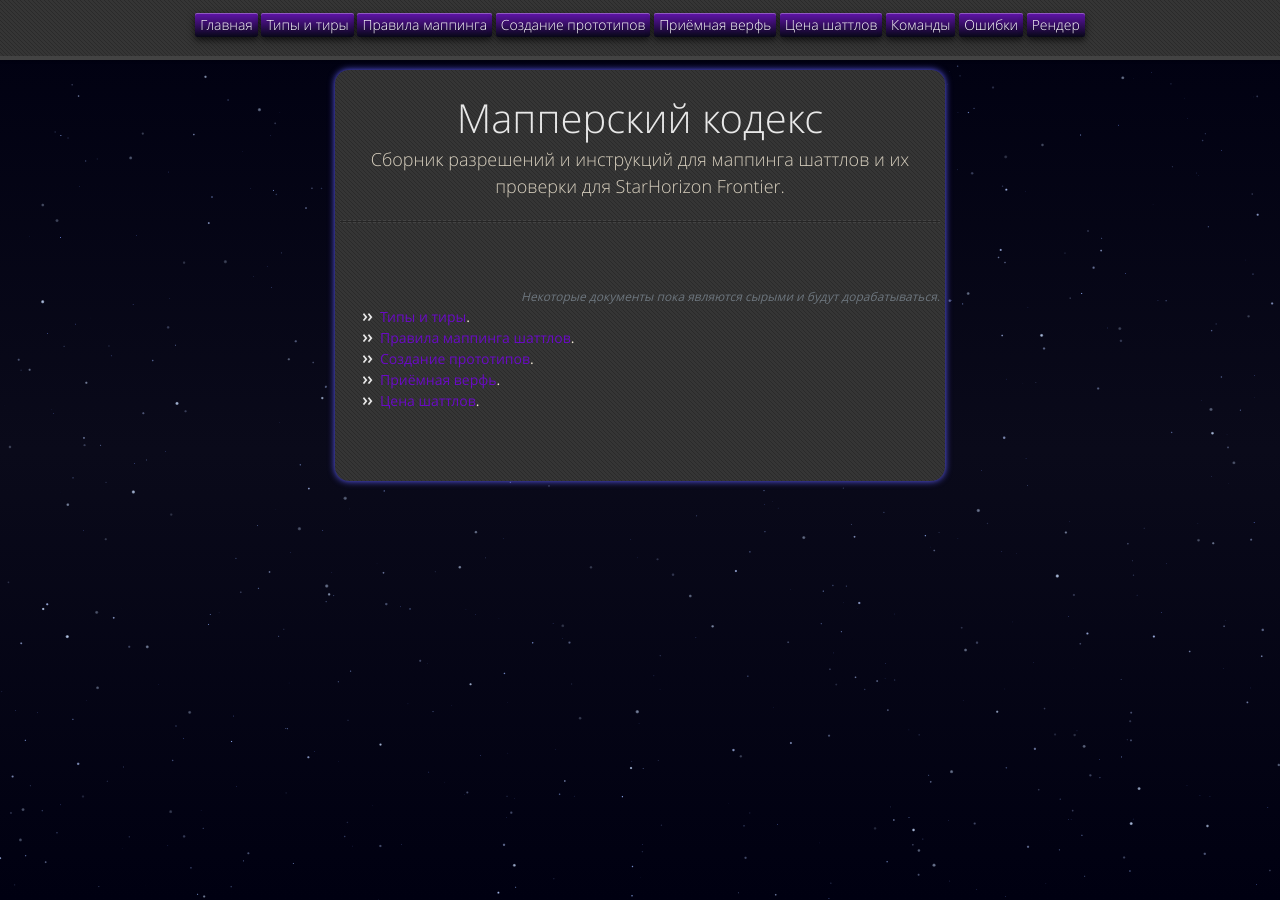
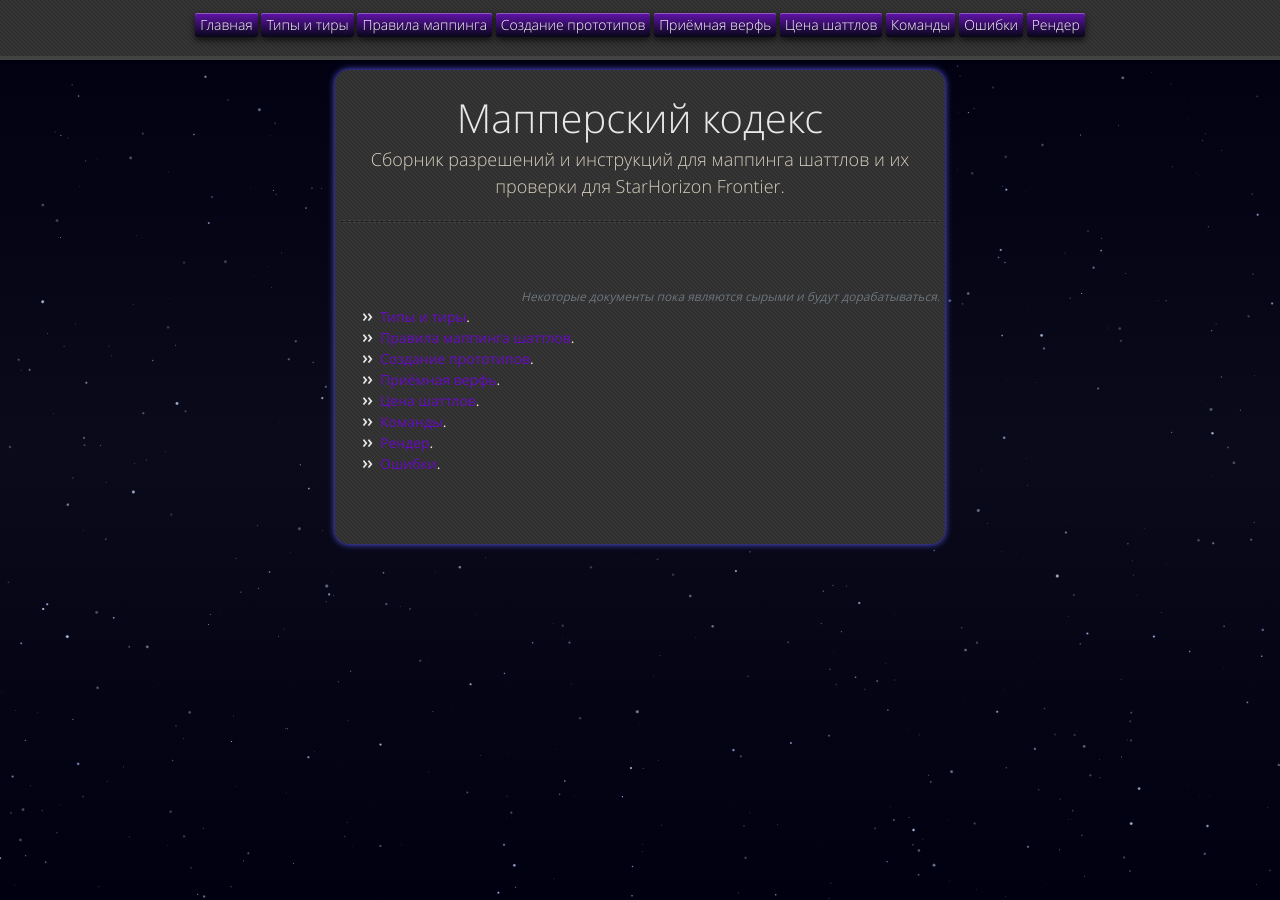
Before and after one commit to lAstronautl/StarHorizon-Mapping, a Jekyll site: the page built from docs/index.md, in a window 1280 px wide and 900 px high. Built offline with Jekyll 4.4.1, drawn with Linux system fonts in a browser that asks for light colours.

Commit message:
update index.md

```diff
--- a/docs/index.md
+++ b/docs/index.md
@@ -8,3 +8,6 @@ layout: default
 *   [Cоздание прототипов](./markdown/prototype-creation.html).
 *   [Приёмная верфь](./markdown/reception-shipyard.html).
 *   [Цена шаттлов](./markdown/shuttle-costs.html).
+*   [Команды](./markdown/commands.html).
+*   [Рендер](./markdown/create-render.html).
+*   [Ошибки](./markdown/fix-error.html).
```
